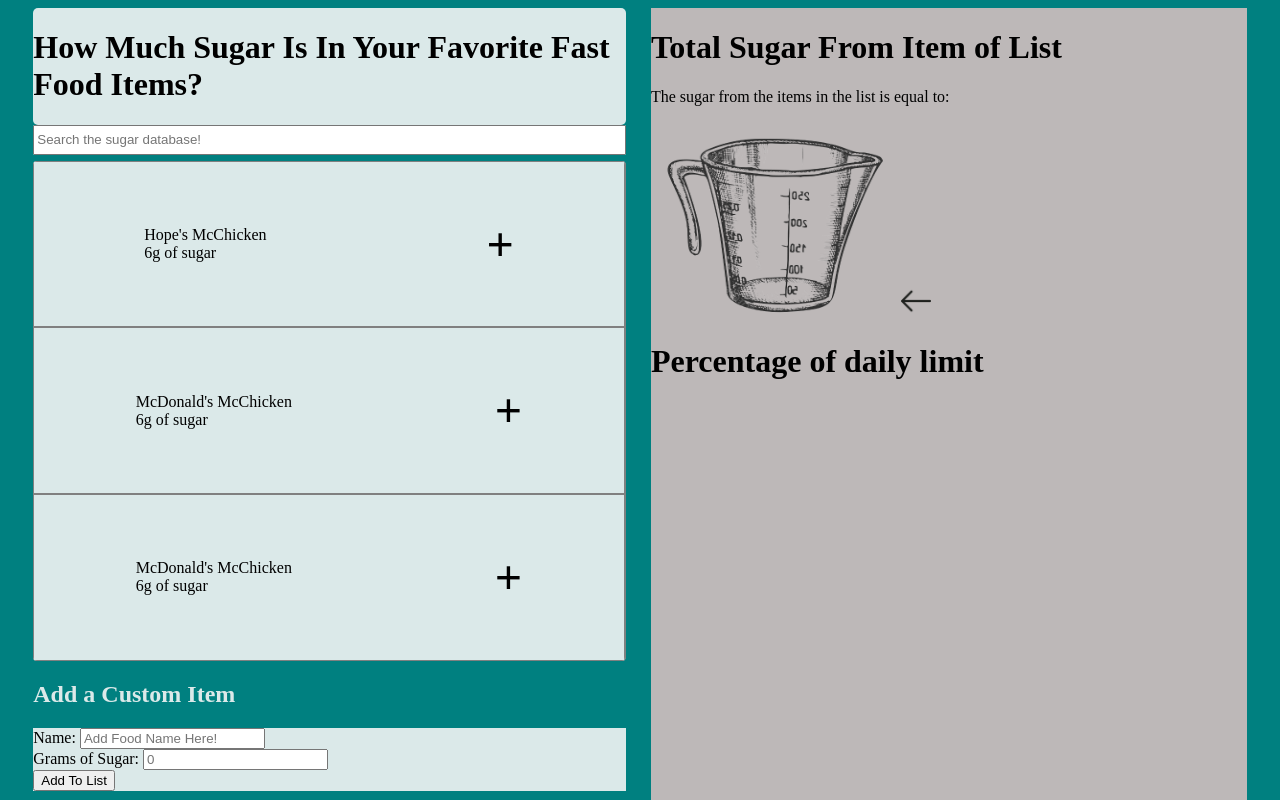
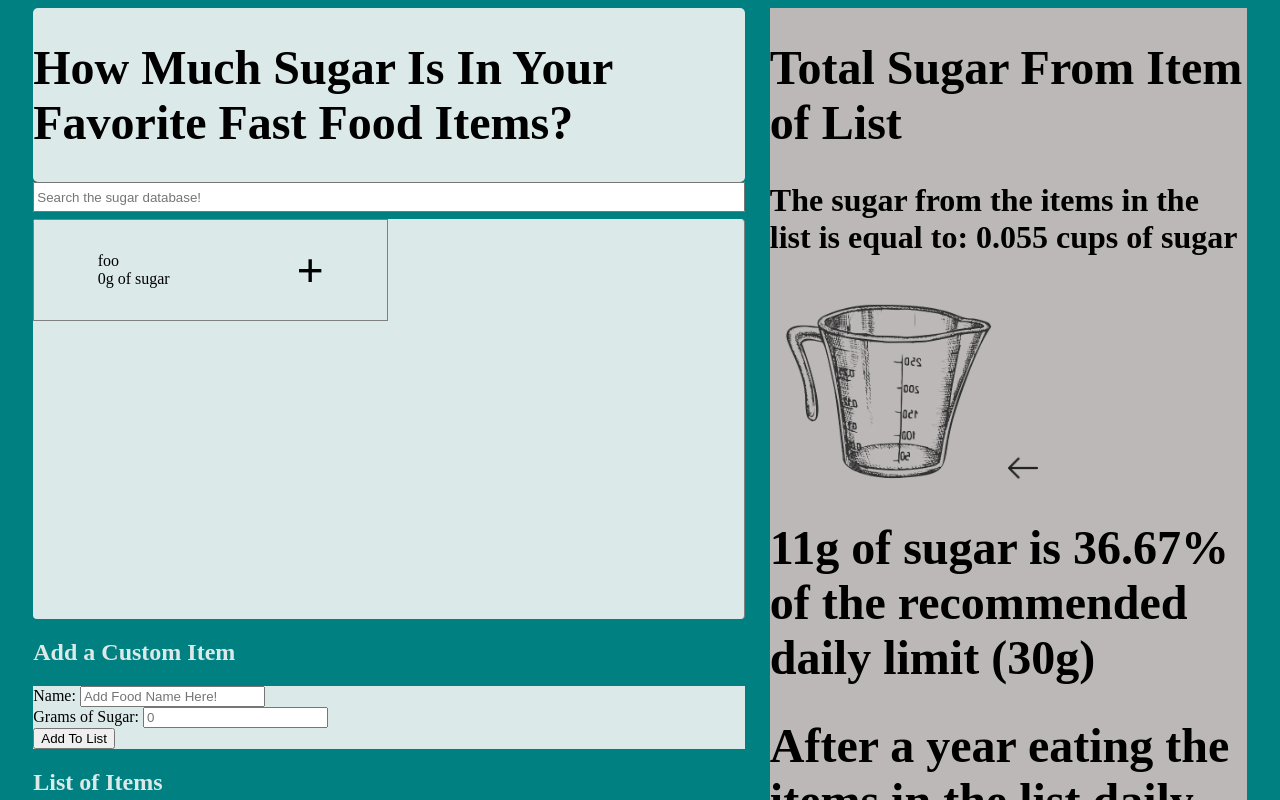
Before and after one commit to Max-Barnes/VueSugarCounterFront, a Vue app in the folder SugarFront/: page / in a window 1280 px wide. Shown: the top 800 px of the page. Built offline with nearby package versions, Linux system fonts and the light colour scheme.

Commit message:
just need search to work now

```diff
--- a/SugarFront/src/components/icons/homePage.vue
+++ b/SugarFront/src/components/icons/homePage.vue
@@ -10,24 +10,10 @@
         </div>
       </div>
       <div class="searchitems">
-        <div class="item">
+        <div class="item" v-for="each in searchItems" :key="each.id">
           <div class="iteminfo">
-            <div class="name">Hope's McChicken</div>
-            <div class="sugar">6g of sugar</div>
-          </div>
-          <div class="addbutton">+</div>
-        </div>
-        <div class="item">
-          <div class="iteminfo">
-            <div class="name">McDonald's McChicken</div>
-            <div class="sugar">6g of sugar</div>
-          </div>
-          <div class="addbutton">+</div>
-        </div>
-        <div class="item">
-          <div class="iteminfo">
-            <div class="name">McDonald's McChicken</div>
-            <div class="sugar">6g of sugar</div>
+            <div class="name">{{ each.name }}</div>
+            <div class="sugar">{{ each.sugar }}g of sugar</div>
           </div>
           <div class="addbutton">+</div>
         </div>
@@ -85,7 +71,7 @@
     <div class="information-area">
       <div class="total">
         <h1>Total Sugar From Item of List</h1>
-        <p>The sugar from the items in the list is equal to:</p>
+        <h3>The sugar from the items in the list is equal to: {{ howManyCups }}</h3>
         <div id="cup-with-pointer">
           <div class="visual-aid">
             <img class="cup" src="../../assets/img/Copa.png" alt="measuring cup" />
@@ -98,10 +84,26 @@
               :style="{ paddingBottom: scrollValue + 'px' }"
             />
           </div>
+          <div class="extra-cups">
+            <img
+              :key="index"
+              src="../../assets/img/copa.png"
+              alt="additional-cup"
+              v-for="index in extraCups"
+            />
+          </div>
         </div>
 
-        <h1>Percentage of daily limit</h1>
-        <p></p>
+        <h1>
+          {{ totalSugars }}g of sugar is {{ percentOfDailyLimit }} of the recommended daily limit
+          (30g)
+        </h1>
+        <div class="funny-section">
+          <h1>
+            After a year eating the items in the list daily you would have eaten
+            {{ totalSugars * 365 }}g of sugar this year
+          </h1>
+        </div>
       </div>
     </div>
   </div>
@@ -125,6 +127,7 @@
       ],
       searchItems: [
         {
+          id: 0,
           name: 'foo',
           sugar: 0
         }
@@ -136,7 +139,21 @@
         }
       ],
       nextListId: 2,
-      maxScrollValue: 160
+      maxScrollValue: 160,
+      funnyStuff: [
+        {
+          id: 1,
+          name: 'Car',
+          sugar: 100000
+        },
+        {
+          id: 2,
+          name: 'Sugar Cube',
+          sugar: 4
+        }
+      ],
+      sugarInCar: 100000,
+      sugarInCube: 4
     }
   },
 
@@ -155,6 +172,28 @@
     },
     extraCups() {
       return Math.floor(this.totalSugars / 200)
+    },
+    howManyCups() {
+      return this.totalSugars / 200 + ' cups of sugar'
+    },
+    percentOfDailyLimit() {
+      let daily = (this.totalSugars / 30) * 100
+
+      return daily.toFixed(2) + '%'
+    },
+    percentOfCar() {
+      let daily = (this.totalSugars * 365) / this.sugarInCar
+
+      return daily.toFixed(2) + '%'
+    },
+    numberOfCubes() {
+      return Math.floor(this.totalSugars / this.sugarInCube)
+    },
+    didYouEatTheCar() {
+      if (this.percentOfCar >= 1) {
+        return "You would've eaten a car made of sugar this year!"
+      }
+      return 'You would not have eaten a car made of sugar this year!'
     }
   },
 
@@ -283,12 +322,12 @@
 .searchitems {
   background-color: #dbe9e9;
   border-radius: 4px;
-  min-height: 500px;
+  min-height: 400px;
   display: grid;
   grid-template-columns: repeat(auto-fill, minmax(300px, 1fr));
   border-right: 1px solid #808080;
   overflow-y: scroll;
-  max-height: 600px;
+  max-height: 400px;
 }
 
 .item {
@@ -296,6 +335,7 @@
   justify-content: space-around;
   align-items: center;
   border: 1px solid #808080;
+  max-height: 100px;
 }
 
 .info {
@@ -355,7 +395,7 @@
   align-items: flex-end;
   min-height: 200px;
   max-height: 200px;
-  width: 50%;
+  width: 10%;
   overflow: hidden;
 }
 
@@ -367,4 +407,14 @@
 form {
   background-color: #dbe9e9;
 }
+.extra-cups > img {
+  width: 100px;
+  height: 100px;
+}
+h3 {
+  font-size: 2rem;
+}
+h1 {
+  font-size: 3rem;
+}
 </style>
```
